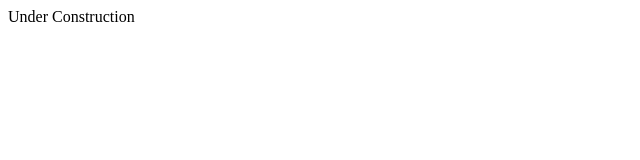
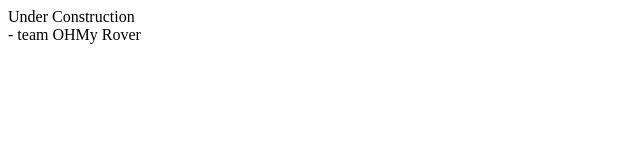
Before and after one commit to ohmyrover/ohmyrover-website, a plain HTML site: page index.html in a window 1280 px wide. Shown: the whole page, without its empty margins (0-640 px from the left). Drawn offline with Linux system fonts and the light colour scheme.

Commit message:
Update index.html

```diff
--- a/index.html
+++ b/index.html
@@ -1 +1,5 @@
-<html>Under Construction</html>
+<html>
+  Under Construction
+  <br>
+  - team OHMy Rover
+</html>
```
